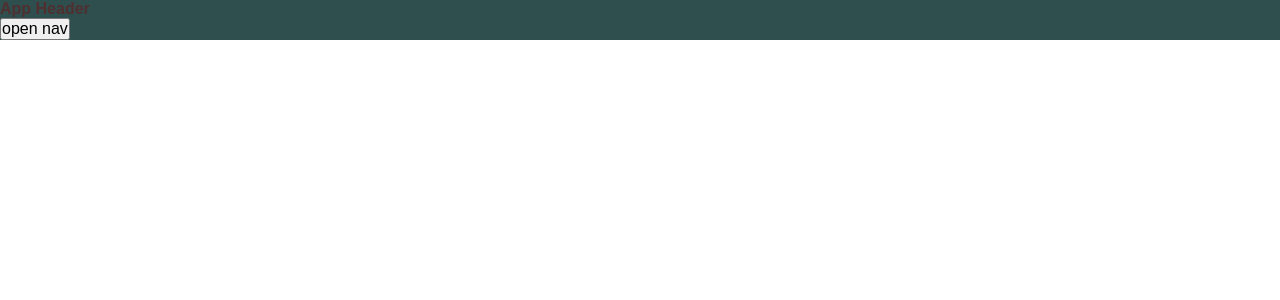
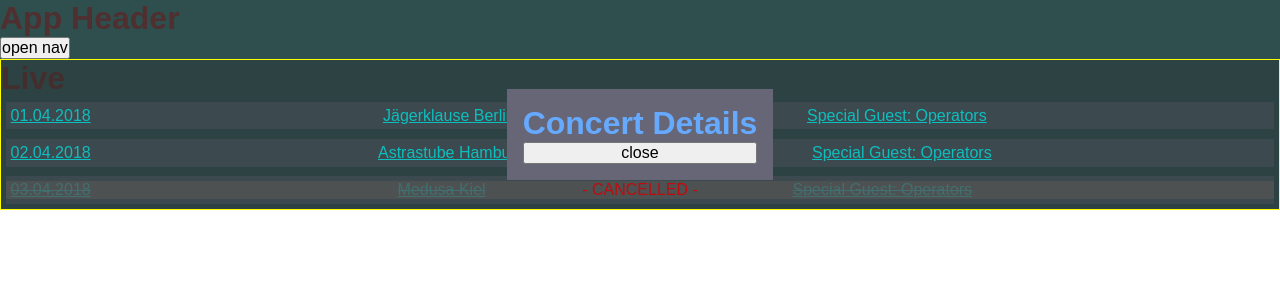
Before and after one commit to tjtimer/bonham-ui, a Vue app: page /live/01.04.2018 in a window 1280 px wide. Shown: the top 300 px of the page. Built offline with nearby package versions, Linux system fonts and the light colour scheme.

Commit message:
added ConcertDetail.vue component

```diff
--- a/src/App.vue
+++ b/src/App.vue
@@ -19,10 +19,13 @@ export default {
   },
   methods: {
     handleResize: function(e) {
-      console.log(e, e.target);
+      window.removeEventListener("resize", this.handleResize);
       if (window.innerWidth <= 400) {
         console.log("now window.innerWidth is smaller than 400px");
       }
+      setTimeout(() => {
+        window.addEventListener("resize", this.handleResize);
+      }, 1500);
     }
   },
   created() {
--- a/src/assets/styles/_base.scss
+++ b/src/assets/styles/_base.scss
@@ -4,6 +4,8 @@ $primary-color: complement($color: darkslategray);
 body {
   padding: 0;
   margin: 0;
+  box-sizing: border-box;
+  position: relative;
   font: {
     family: "IBM Plex Sans Light", "Arial", "sans serif";
     size: 16px;
@@ -15,11 +17,26 @@ h1,
 h2,
 h3,
 a {
+  display: block;
+  width: 100%;
   text-transform: capitalize;
+}
+
+h1 {
+  font-size: 2rem;
+}
+
+h2 {
+  font-size: 1.7rem;
+}
+
+h3 {
+  font-size: 1.5rem;
 }
 
 a {
   color: aqua;
+  font-size: 1.2rem;
   transition: all 0.3s;
   &:hover {
     color: azure;
--- a/src/components/AppHeader.vue
+++ b/src/components/AppHeader.vue
@@ -1,11 +1,11 @@
 <template lang="pug">
   header#app-header
     h1 App Header
-    nav(v-if="showNav")
-      ul.row
+    nav
+      button.toggle-nav(@click="toggleNav") open nav
+      ul.row(v-if="showNav")
         li(v-for="route, index in $router.options.routes" :key="index")
           router-link.view-link(:to="route.path") {{ index }}: {{ route.name }}
-    button.toggle-nav(@click="toggleNav") open nav
 </template>
 <script>
 export default {
--- /dev/null
+++ b/src/components/ConcertDetail.vue
@@ -0,0 +1,43 @@
+<template lang="pug">
+  #concert-details(@click.stop="close")
+    article.card
+      h1 concert details
+      button.close(name="close" @click.stop="close") close
+</template>
+<script>
+export default {
+  name: "concert-details",
+  methods: {
+    close: function(e) {
+      const el = e.target;
+      if (el.id === "concert-details" || el.name === "close")
+        this.$router.go(-1);
+    }
+  }
+};
+</script>
+<style lang="scss" scoped>
+#concert-details {
+  background: rgba(42, 42, 42, 0.3);
+  position: absolute;
+  top: 0;
+  left: 0;
+  right: 0;
+  bottom: 0;
+  display: flex;
+  flex-flow: column;
+  align-items: center;
+  justify-content: center;
+  z-index: 0;
+  .card {
+    position: relative;
+    display: flex;
+    flex-flow: column;
+    flex: 0 0 auto;
+    background: #667;
+    color: #6af;
+    padding: 1rem;
+    z-index: 100;
+  }
+}
+</style>
--- a/src/main.js
+++ b/src/main.js
@@ -5,12 +5,15 @@ import App from './App.vue'
 import Home from './views/Home'
 import Live from './views/Live'
 import Contact from './views/Contact'
+import ConcertDetail from './components/ConcertDetail'
 
 Vue.use(Router)
 
 const router = new Router({
   mode: 'history',
   base: '/',
+  linkActiveClass: '',
+  linkExactActiveClass: 'active',
   routes: [{
     path: "/",
     name: "home",
@@ -18,7 +21,12 @@ const router = new Router({
   }, {
     path: "/live",
     name: "live",
-    component: Live
+    component: Live,
+    children: [{
+      path: "/live/:date",
+      name: "concertDetail",
+      component: ConcertDetail
+    }, ]
   }, {
     path: "/contact",
     name: "contact",
--- a/src/views/Live.vue
+++ b/src/views/Live.vue
@@ -3,13 +3,15 @@
     h1 live
     ul.column.upcoming
       li(v-for="item, index in concerts")
-        ul.row.concert
-          li.date
-            p {{ item.date }}
-          li.venue
-            a.venue-link(:href="item.venue") {{ item.venue }} {{ item.city }}
-          li.info
-            p {{ item.info }}
+        router-link.concert-details-link(:to="item.date" append)
+          ul.row.concert(:class="item.cancelled ? 'cancelled' : ''")
+            li.date
+              p {{ item.date }}
+            li.venue
+              p {{ item.venue }} {{ item.city }}
+            li.info
+              p {{ item.info }}
+    router-view.overlay
 </template>
 <script>
 export default {
@@ -21,13 +23,22 @@ export default {
           date: "01.04.2018",
           venue: "Jägerklause",
           city: "Berlin",
-          info: "special guest: Operators"
+          info: "special guest: Operators",
+          cancelled: false
         },
         {
           date: "02.04.2018",
           venue: "Astrastube",
           city: "Hamburg",
-          info: "special guest: Operators"
+          info: "special guest: Operators",
+          cancelled: false
+        },
+        {
+          date: "03.04.2018",
+          venue: "Medusa",
+          city: "Kiel",
+          info: "special guest: Operators",
+          cancelled: true
         }
       ]
     };
@@ -37,5 +48,25 @@ export default {
 <style lang="scss" scoped>
 #live {
   border: 1px solid yellow;
+  .concert-details-link {
+    background: rgba(100, 100, 120, 0.4);
+    cursor: pointer;
+    .cancelled {
+      text-decoration: line-through;
+      position: relative;
+      &::after {
+        content: " - cancelled - ";
+        position: absolute;
+        top: 0.3rem;
+        left: 0;
+        display: block;
+        color: red;
+        background: rgba(#666, 0.75);
+        text-transform: uppercase;
+        text-align: center;
+        width: 100%;
+      }
+    }
+  }
 }
 </style>
```
